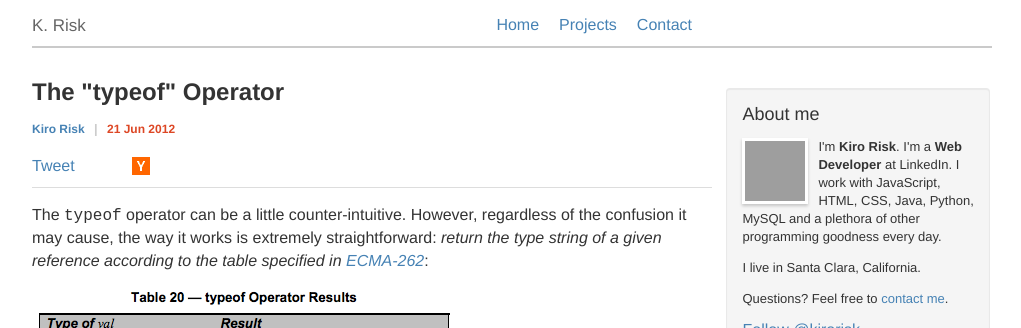
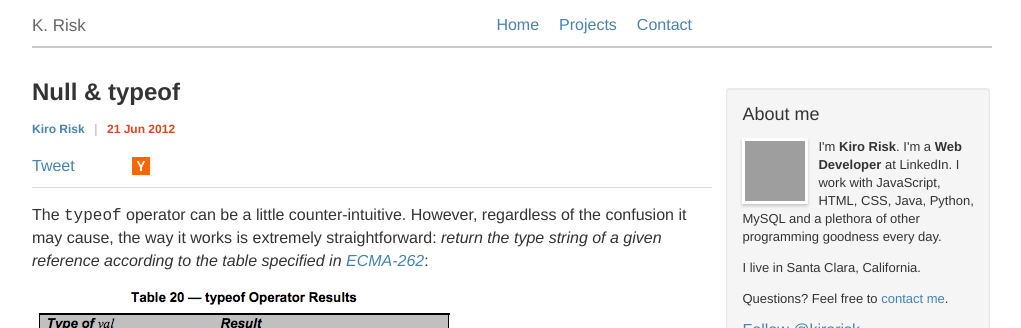
Before and after one commit to krisk/krisk.github.com, a Jekyll site: the page built from _posts/2012-06-21-typeof_null.md, in a window 1280 px wide and 900 px high, cut to the strip 0-328 px from the top of the window. Shown: the whole strip, without its empty margins (128-1149 px from the left). Built offline with Jekyll 4.4.1, drawn with Linux system fonts in a browser that asks for light colours; comment, search, counter and statistics services are not loaded; grey boxes are pictures that could not be loaded.

Commit message:
changed title

```diff
--- a/_posts/2012-06-21-typeof_null.md
+++ b/_posts/2012-06-21-typeof_null.md
@@ -1,6 +1,6 @@
 ---
 layout: post
-title: The "typeof" Operator
+title: Null & typeof
 summary: Demystifying "typeof", once and for all
 disqus_title: typeof_null
 disqus_identifer: 1000103
```
